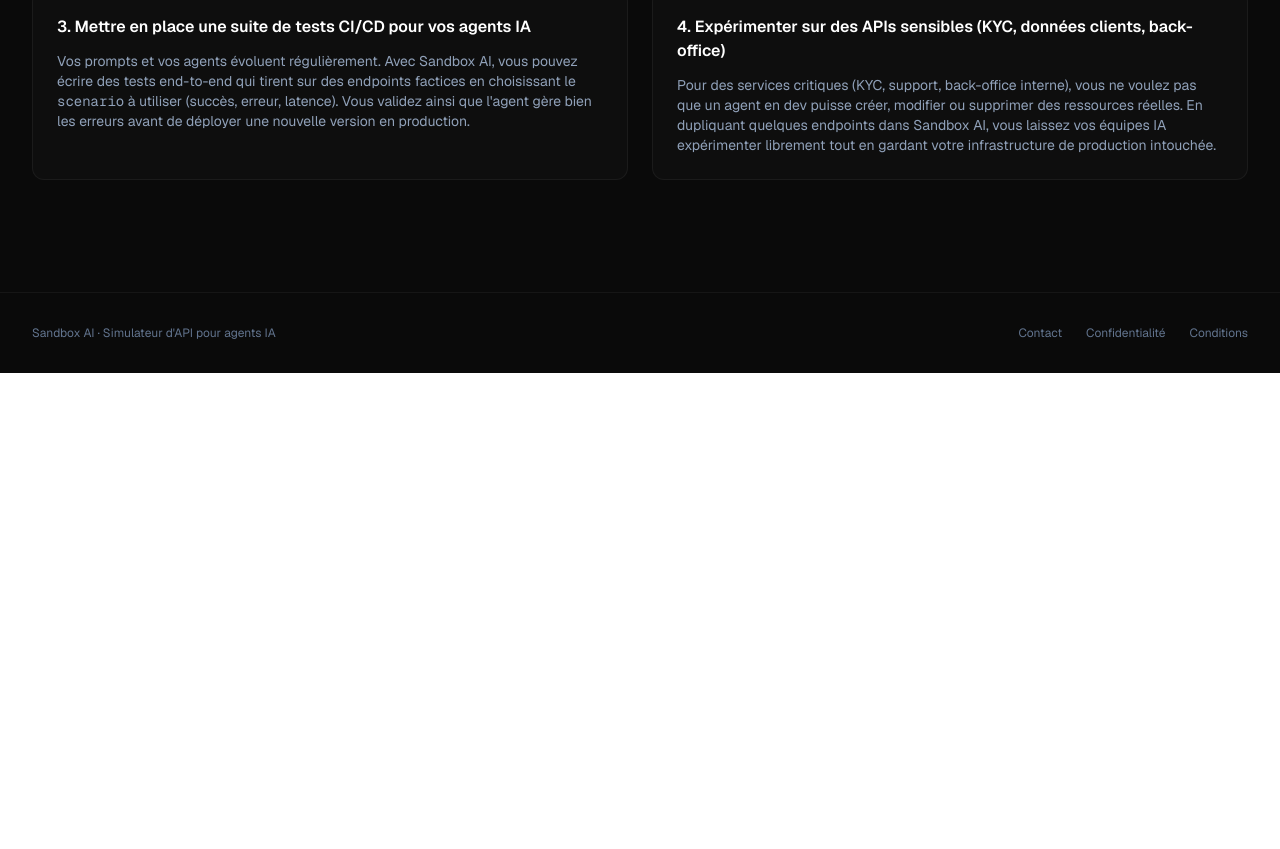
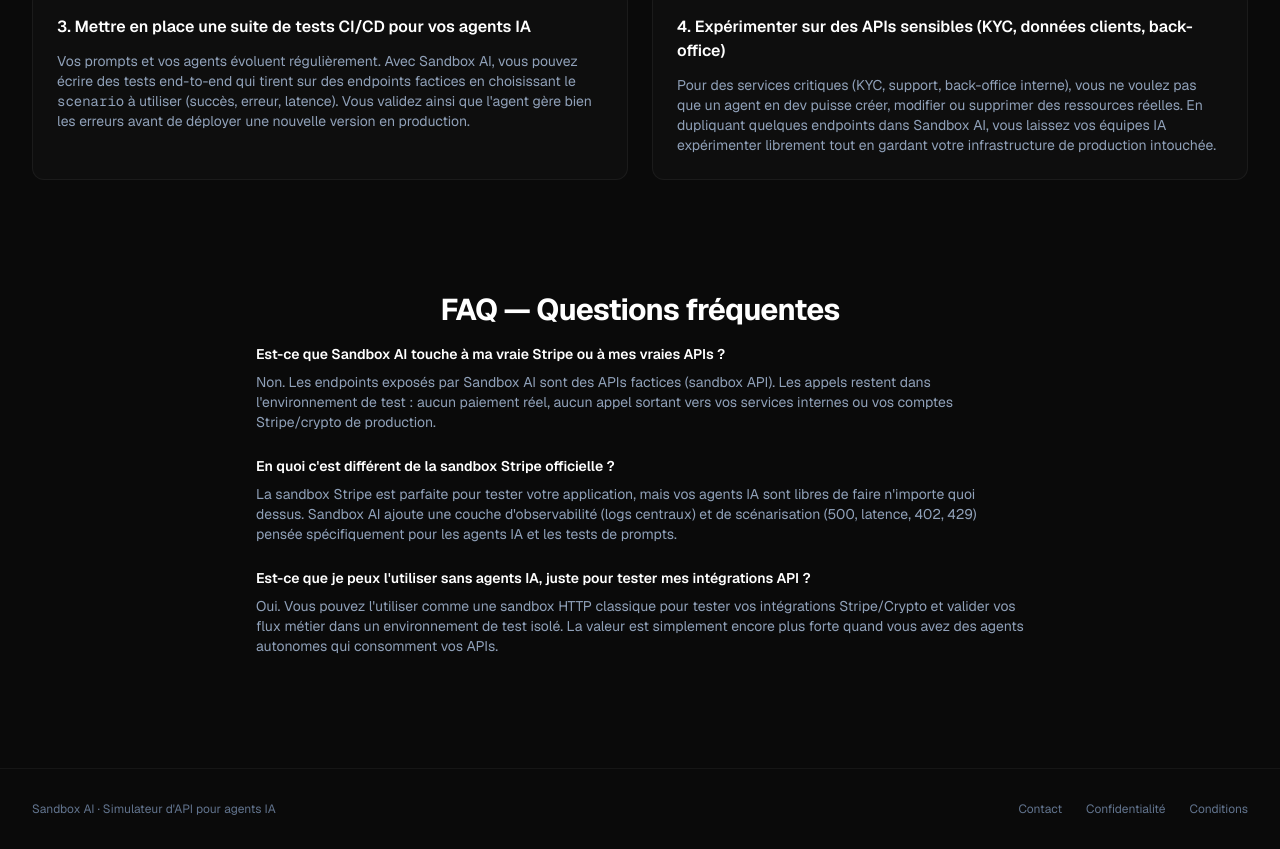
Before and after one commit to Sandbox-A1/Sandbox-AI, a Next.js app: page / in a window 1280 px wide. Shown: the part 3299-4148 px from the top of the page. Before the commit the page ends 3672 px from the top, so only its background shows below. Built offline with nearby package versions, Linux system fonts and the light colour scheme; no server answers.

Commit message:
Ajoute FAQ et clarifie l’utilité

```diff
--- a/app/page.tsx
+++ b/app/page.tsx
@@ -592,6 +592,52 @@
             </article>
           </div>
         </section>
+
+        {/* FAQ rapide */}
+        <section
+          className="mx-auto max-w-7xl px-4 pb-20 md:px-8 md:pb-28"
+          aria-labelledby="faq-title"
+        >
+          <h2
+            id="faq-title"
+            className="mb-4 text-center text-2xl font-bold tracking-tight text-white md:text-3xl"
+          >
+            FAQ — Questions fréquentes
+          </h2>
+          <div className="mx-auto max-w-3xl space-y-6 text-sm text-slate-300">
+            <div>
+              <h3 className="font-semibold text-white">
+                Est-ce que Sandbox AI touche à ma vraie Stripe ou à mes vraies APIs ?
+              </h3>
+              <p className="mt-2 text-slate-400">
+                Non. Les endpoints exposés par Sandbox AI sont des APIs factices (sandbox API). Les appels
+                restent dans l&apos;environnement de test : aucun paiement réel, aucun appel sortant vers vos
+                services internes ou vos comptes Stripe/crypto de production.
+              </p>
+            </div>
+            <div>
+              <h3 className="font-semibold text-white">
+                En quoi c&apos;est différent de la sandbox Stripe officielle ?
+              </h3>
+              <p className="mt-2 text-slate-400">
+                La sandbox Stripe est parfaite pour tester votre application, mais vos agents IA sont libres de
+                faire n&apos;importe quoi dessus. Sandbox AI ajoute une couche d&apos;observabilité (logs centraux)
+                et de scénarisation (500, latence, 402, 429) pensée spécifiquement pour les agents IA et les
+                tests de prompts.
+              </p>
+            </div>
+            <div>
+              <h3 className="font-semibold text-white">
+                Est-ce que je peux l&apos;utiliser sans agents IA, juste pour tester mes intégrations API ?
+              </h3>
+              <p className="mt-2 text-slate-400">
+                Oui. Vous pouvez l&apos;utiliser comme une sandbox HTTP classique pour tester vos intégrations
+                Stripe/Crypto et valider vos flux métier dans un environnement de test isolé. La valeur est
+                simplement encore plus forte quand vous avez des agents autonomes qui consomment vos APIs.
+              </p>
+            </div>
+          </div>
+        </section>
       </main>
 
       <footer className="border-t border-white/5 py-8">
```
